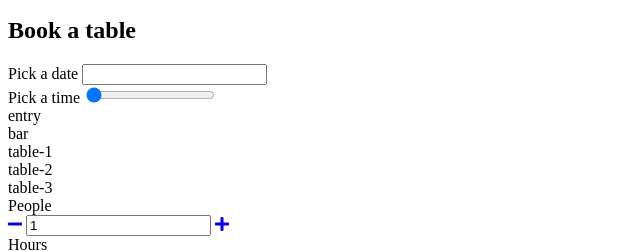
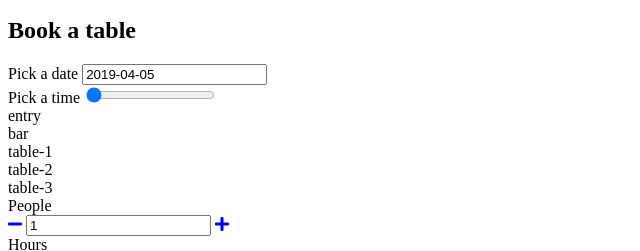
Before and after one commit to empressmoon/project-pizzeria, a website with bundled scripts: page src/index.html in a window 1280 px wide. Shown: the part 273-524 px from the top of the page, 0-640 px from the left. Built offline with nearby package versions, Linux system fonts and the light colour scheme; files whose address does not match are found by name.

Commit message:
Add date picker widget

```diff
--- a/src/index.html
+++ b/src/index.html
@@ -7,6 +7,7 @@
   <title>Pizzeria</title>
   <link href="https://fonts.googleapis.com/css?family=Lato:400,300i,700%7COswald:300,500,700&amp;subset=latin-ext" rel="stylesheet">
   <link href="https://use.fontawesome.com/releases/v5.7.2/css/all.css" rel="stylesheet">
+  <link rel="stylesheet" href="https://cdn.jsdelivr.net/npm/flatpickr/dist/flatpickr.min.css">
   <link rel="stylesheet" href="css/style.css">
 </head>
 <body>
@@ -242,6 +243,7 @@
   </script>
 
   <script src="https://cdnjs.cloudflare.com/ajax/libs/handlebars.js/4.1.0/handlebars.min.js"></script>
+  <script src="https://cdn.jsdelivr.net/npm/flatpickr"></script>
   <script src="js/app.js" type="module"></script>
 </body>
 </html>
--- a/src/js/components/AmountWidget.js
+++ b/src/js/components/AmountWidget.js
@@ -8,6 +8,7 @@ export class AmountWidget extends BaseWidget{
     const thisWidget = this;
 
     thisWidget.getElements();
+    thisWidget.renderValue();
     //thisWidget.value = settings.amountWidget.defaultValue;
     thisWidget.initActions();
   }
--- a/src/js/components/Booking.js
+++ b/src/js/components/Booking.js
@@ -1,6 +1,7 @@
 import {select, templates} from '../settings.js';
 import {utils} from '../utils.js';
 import {AmountWidget} from './AmountWidget.js';
+import {DatePicker} from './DatePicker.js';
 
 export class Booking{
   constructor(bookingData){
@@ -25,6 +26,7 @@ export class Booking{
 
     thisBooking.dom.peopleAmount = thisBooking.dom.wrapper.querySelector(select.booking.peopleAmount);
     thisBooking.dom.hoursAmount = thisBooking.dom.wrapper.querySelector(select.booking.hoursAmount);
+    thisBooking.dom.datePicker = thisBooking.dom.wrapper.querySelector(select.widgets.datePicker.wrapper);
 
   }
 
@@ -33,6 +35,7 @@ export class Booking{
 
     thisBooking.peopleAmount = new AmountWidget(thisBooking.dom.peopleAmount);
     thisBooking.hoursAmount = new AmountWidget(thisBooking.dom.hoursAmount);
+    thisBooking.datePicker = new DatePicker(thisBooking.dom.datePicker);
 
   }
 }
--- /dev/null
+++ b/src/js/components/DatePicker.js
@@ -0,0 +1,44 @@
+/* global flatpickr */
+
+import {utils} from '../utils.js';
+import {BaseWidget} from './BaseWidget.js';
+import {select, settings} from '../settings.js';
+
+export class DatePicker extends BaseWidget{
+  constructor(wrapper){
+    super(wrapper, utils.dateToStr(new Date()));
+
+    const thisWidget = this;
+
+    thisWidget.dom.input = thisWidget.dom.wrapper.querySelector(select.widgets.datePicker.input);
+
+    thisWidget.initPlugin();
+  }
+
+  initPlugin(){
+    const thisWidget = this;
+
+    thisWidget.minDate = new Date(thisWidget.value);
+    thisWidget.maxDate = utils.addDays(new Date(), settings.datePicker.maxDaysInFuture);
+    //thisWidget.date = utils.dateToStr(new Date());
+
+    flatpickr(thisWidget.dom.input, {
+      defaultDate: thisWidget.minDate,
+      minDate: thisWidget.minDate,
+      maxDate: thisWidget.maxDate,
+      'disable': [
+        function(date) {
+          // return true to disable
+          return (date.getDay() === 1);
+        }
+      ],
+      'locale': {
+        'firstDayOfWeek': 1 // start week on Monday
+      },
+      onChange: function(selectedDates, dateStr) {
+        thisWidget.value = dateStr;
+      },
+    });
+  }
+
+}
```
